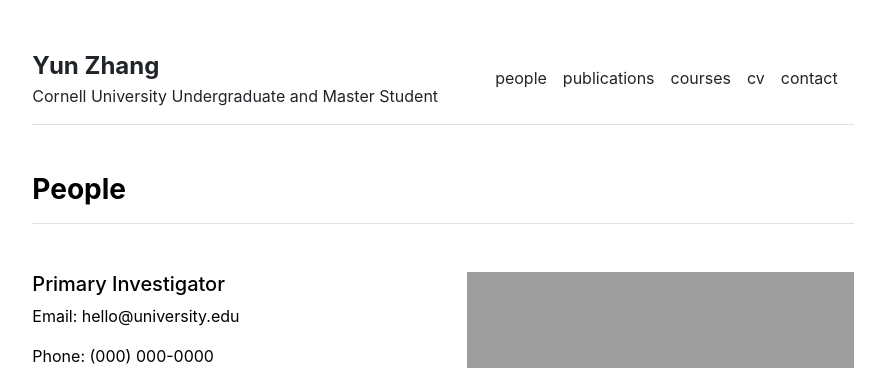
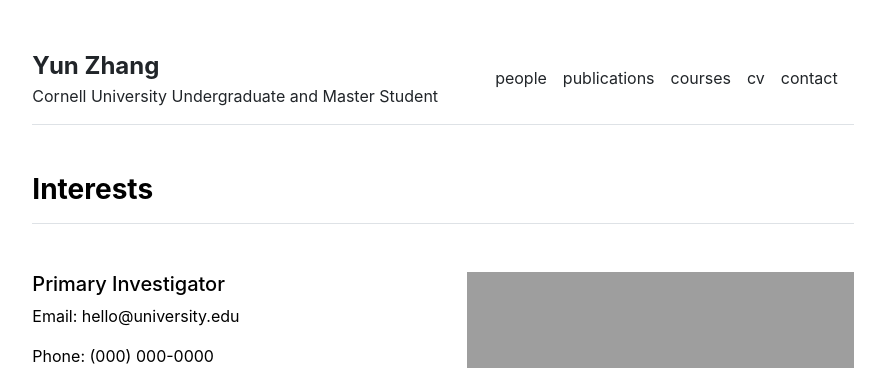
Before and after one commit to yunnnnnnnz/yunzhang, a Jekyll site: the page built from people.md, in a window 1280 px wide. Shown: the top 368 px of the page, without its empty margins (197-1082 px from the left). Built offline with Jekyll 4.4.1, drawn with Linux system fonts in a browser that asks for light colours.

Commit message:
Update people.html

```diff
--- a/_layouts/people.html
+++ b/_layouts/people.html
@@ -4,7 +4,7 @@ layout: default
 
 {{ content }}
 
-<h3 class="fw-bold border-bottom pb-3 mb-5">People</h3>
+<h3 class="fw-bold border-bottom pb-3 mb-5">Interests</h3>
 {% for person in site.data.settings.people %}
 <div class="row g-5 mb-5">
   <div class="col-md-6">
```
